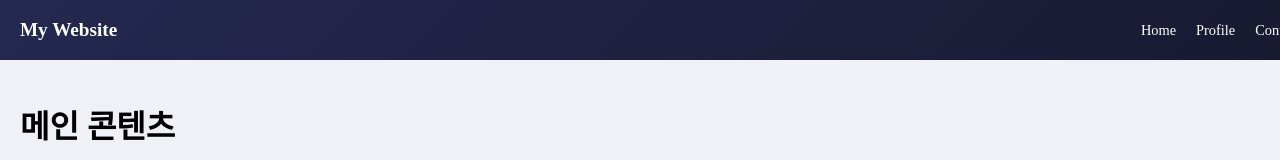
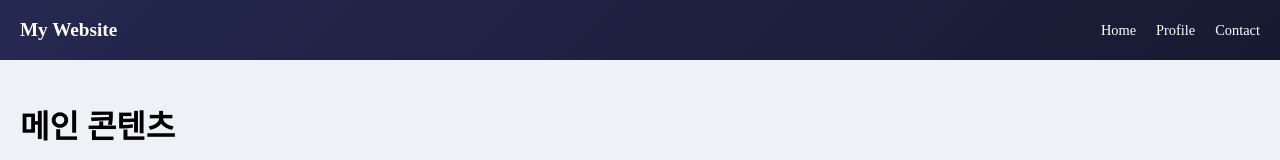
Before and after one commit to gnsgmlckdgk/comp-value-admin, a React (Create React App) app: page / in a window 1280 px wide. Shown: the top 160 px of the page. Built offline with nearby package versions, Linux system fonts and the light colour scheme.

Commit message:
헤더 일부 텍스트 삐져나가는거 수정

```diff
--- a/public/index.html
+++ b/public/index.html
@@ -5,7 +5,7 @@
     <title>React App</title>
 </head>
 
-<body style="margin: 0px;">
+<body style="margin: 0px; padding: 0px;">
     <div id="root"></div>
     <!-- bundle.js는 Webpack이 생성하는 파일입니다. 이 파일은:
         모든 JavaScript 코드를 하나로 합침
--- a/src/components/common/layout/header.jsx
+++ b/src/components/common/layout/header.jsx
@@ -8,9 +8,11 @@ const HeaderContainer = styled.header`
   left: 0;
   width: 100%;
   height: 60px;
+  box-sizing: border-box;
 
   background: linear-gradient(135deg, #252850, #181a31);
   color: #fff;
+  line-height: 60px;
 
   display: flex;
   align-items: center;
@@ -28,6 +30,7 @@ const Logo = styled.div`
 const HeaderNav = styled.nav`
   display: flex;
   gap: 20px;
+  flex-wrap: wrap; // 화면 폭이 좁아지면 아래 줄로 넘어가게
 `;
 
 const NavLink = styled.a`
```
Lines whose indentation alone changed are shown as unchanged.
